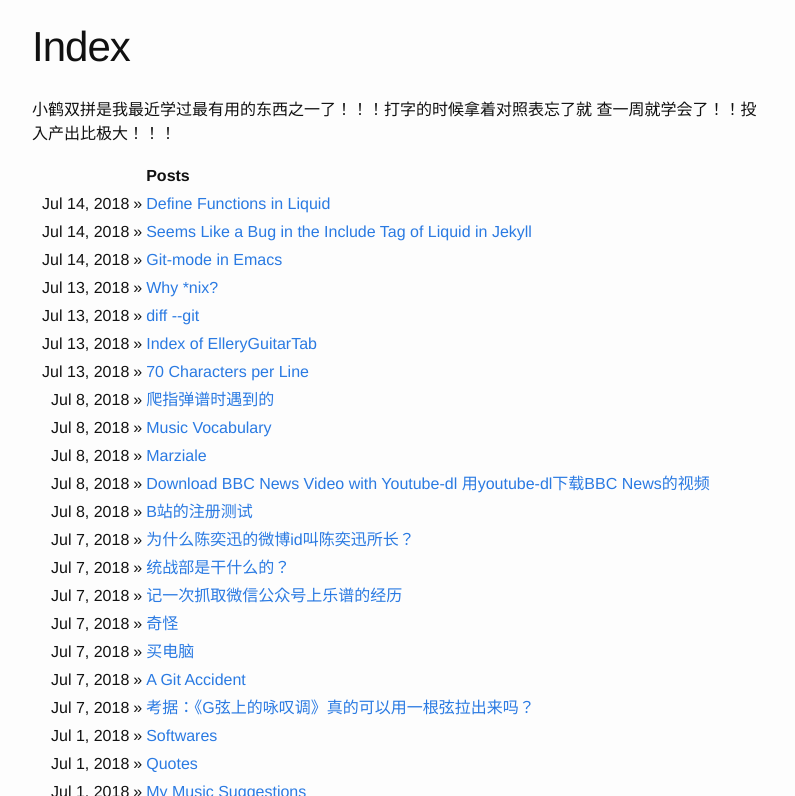
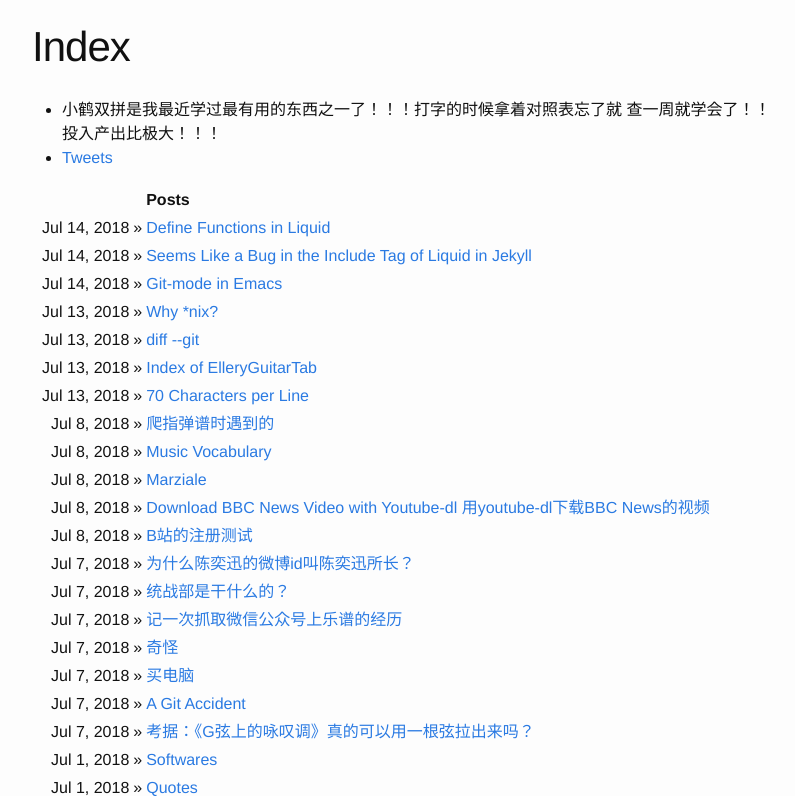
Before and after one commit to ggaarder7/yanhh0.github.io, a Jekyll site: the page built from index.md, in a window 1280 px wide and 900 px high, cut to the strip 104-900 px from the top of the window. Shown: the whole strip, without its empty margins (238-1033 px from the left). Built offline with Jekyll 4.4.1, drawn with Linux system fonts in a browser that asks for light colours.

Commit message:
*** empty log message ***

```diff
--- a/index.md
+++ b/index.md
@@ -3,8 +3,9 @@ title: Index
 layout: post
 ---
 
-小鹤双拼是我最近学过最有用的东西之一了！！！打字的时候拿着对照表忘了就
+- 小鹤双拼是我最近学过最有用的东西之一了！！！打字的时候拿着对照表忘了就
 查一周就学会了！！投入产出比极大！！！
+- [Tweets]({% link blog/tweets.md %})
 
 {% include index.html title='Posts' collection=site.posts %}
 {% include index.html title='Tabs' collection=site.tabs %}
```
